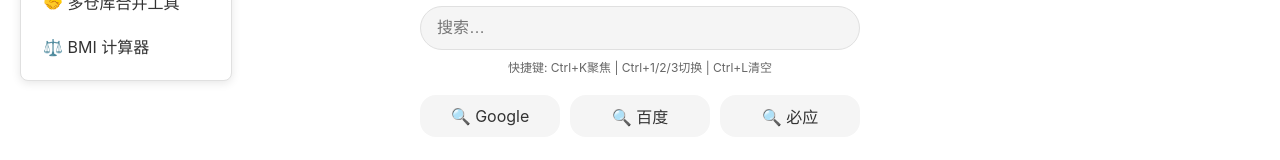
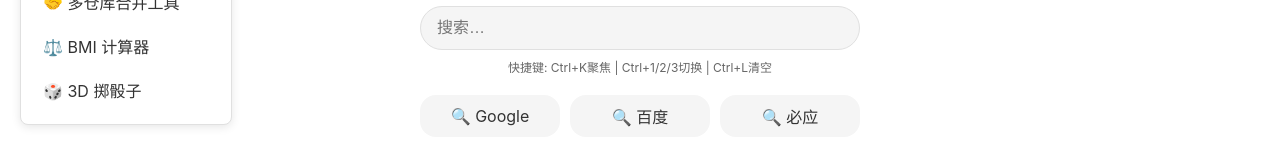
Before and after one commit to SteamedBread2333/search-any, a plain HTML site: page index.html in a window 1280 px wide. Both pictures are taken after a click on the element "🧰 工具箱". Shown: the part 445-605 px from the top of the page. Drawn offline with Linux system fonts and the light colour scheme.

Commit message:
Update index.html

```diff
--- a/index.html
+++ b/index.html
@@ -483,6 +483,9 @@
         </div>
         <div class="toolbox-item" onclick="isJuejinDomain ? window.open('https://aicoding.juejin.cn/pens/7530109523451645492', '_blank') : window.open('bmi-calculator.html', '_blank')">
             ⚖️ BMI 计算器
+        </div>
+        <div class="toolbox-item" onclick="isJuejinDomain ? window.open('https://aicoding.juejin.cn/pens/7530109646451645493', '_blank') : window.open('dice-3d.html', '_blank')">
+            🎲 3D 掷骰子
         </div>
     </div>
 
```
